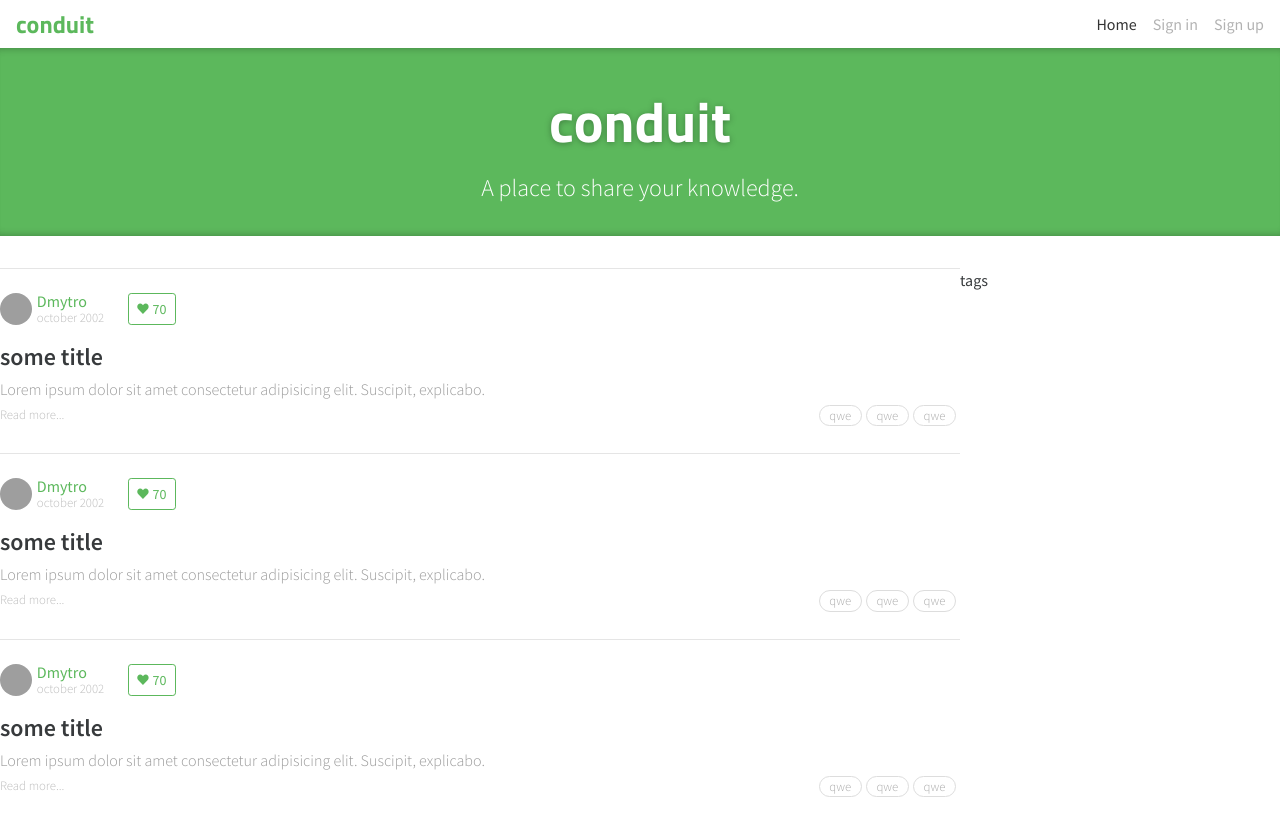
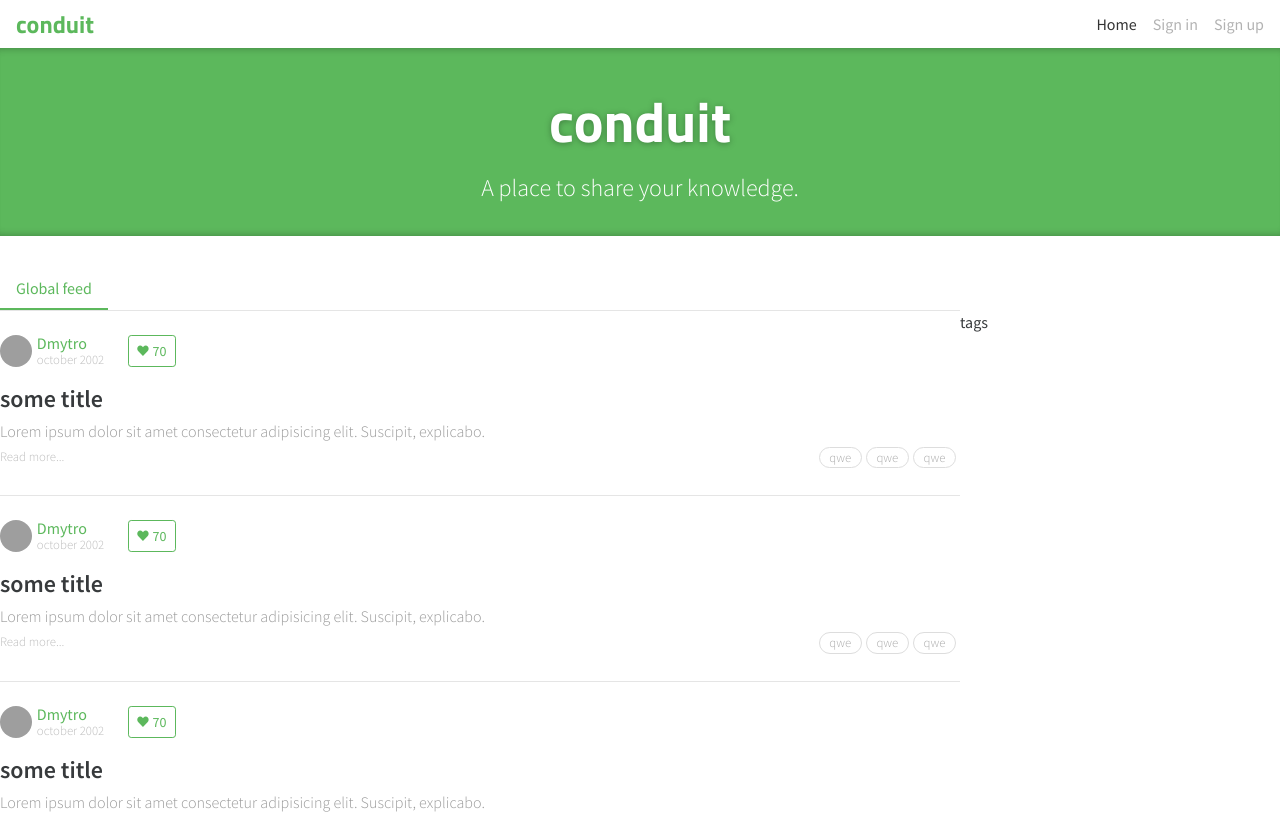
Before and after one commit to Melh1or/conduit-ts-tw-redux, a React (Create React App) app: page / in a window 1280 px wide. Shown: the top 814 px of the page. Built offline with nearby package versions, Linux system fonts and the light colour scheme; grey boxes are pictures that could not be loaded.

Commit message:
Add feed toggle

```diff
--- /dev/null
+++ b/src/modules/feed/components/feed-toggle/feed-toggle.component.tsx
@@ -0,0 +1,21 @@
+import { FC } from "react";
+import { NavLink } from "react-router-dom";
+
+interface FeedToggleProps {}
+
+export const FeedToggle: FC<FeedToggleProps> = () => {
+  return (
+    <div>
+      <ul className="flex">
+        <li>
+          <NavLink
+            to="/"
+            className="inline-block bg-white text-conduit-green py-2 px-4 hover:no-underline border-b-2 border-conduit-green"
+          >
+            Global feed
+          </NavLink>
+        </li>
+      </ul>
+    </div>
+  );
+};
--- a/src/modules/feed/components/feed/feed.component.tsx
+++ b/src/modules/feed/components/feed/feed.component.tsx
@@ -1,12 +1,14 @@
 import { FC } from "react";
 import { Container } from "../../../../common/components/container/container.component";
 import { ArticleList } from "../article-list/article-list.component";
+import { FeedToggle } from '../feed-toggle/feed-toggle.component';
 
 interface FeedProps {}
 
 export const Feed: FC<FeedProps> = () => {
   return (
     <Container>
+      <FeedToggle />
       <div className="flex">
         <ArticleList />
         <div className="w-1/4">tags</div>
```
